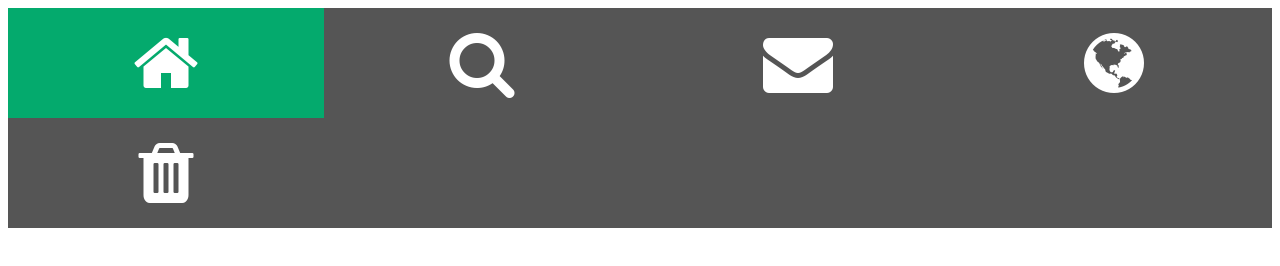
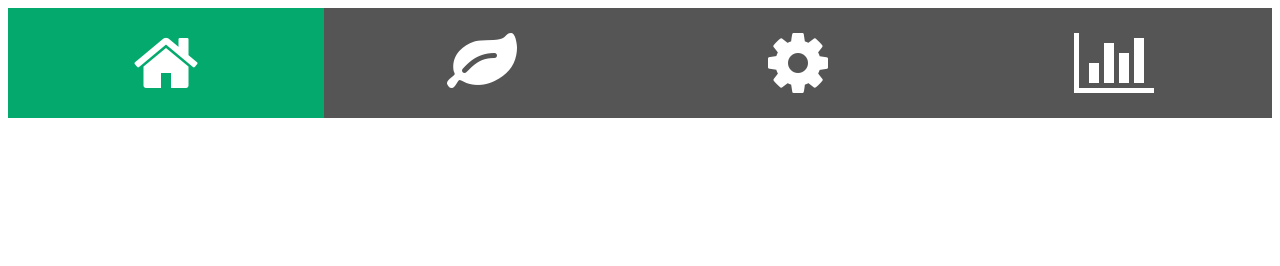
Before and after one commit to rennyson10oa/helpy-weather-web, a plain HTML site: page index.html in a window 1280 px wide. Drawn offline with Linux system fonts and the light colour scheme.

Commit message:
Update index.html

```diff
--- a/index.html
+++ b/index.html
@@ -5,8 +5,7 @@
 
 <div class="icon-bar">
   <a class="active" href="#"><i class="fa fa-home"></i></a>
-  <a href="#"><i class="fa fa-search"></i></a>
-  <a href="#"><i class="fa fa-envelope"></i></a>
-  <a href="#"><i class="fa fa-globe"></i></a>
-  <a href="#"><i class="fa fa-trash"></i></a>
+  <a href="#"><i class="fa fa-leaf"></i></a>
+  <a href="#"><i class="fa fa-cog"></i></a>
+  <a href="#"><i class="fa fa-bar-chart"></i></a>
 </div>
```
